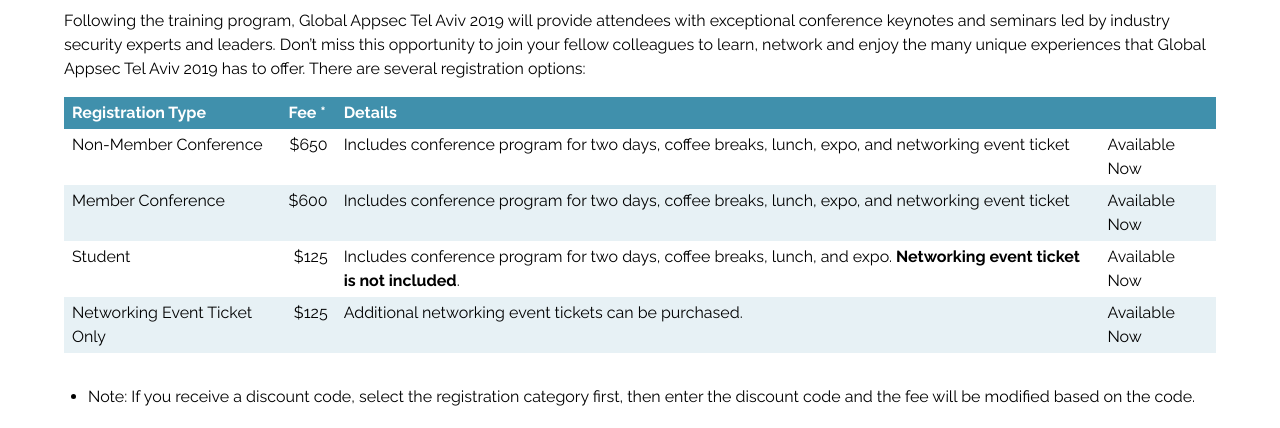
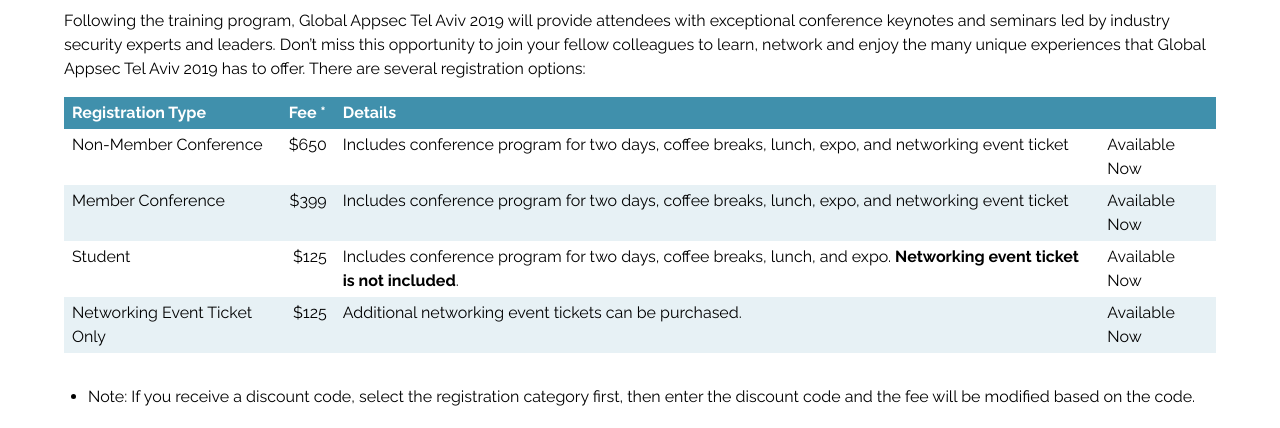
Before and after one commit to OWASP/AppSecTLV2019, a Jekyll site: the page built from registration/registration-international.md, in a window 1280 px wide. Shown: the part 1172-1600 px from the top of the page. Built offline with Jekyll 4.4.1, drawn with Linux system fonts in a browser that asks for light colours.

Commit message:
Created NEW member pricing

```diff
--- a/registration/registration-international.md
+++ b/registration/registration-international.md
@@ -52,7 +52,7 @@
     </tr>
     <tr>
       <td>Member Conference</td>
-      <td class="price">$600</td>
+      <td class="price">$399</td>
       <td>Includes conference program for two days, coffee breaks, lunch, expo, and networking event ticket</td>
       <td>Available Now</td>
     </tr>
```
